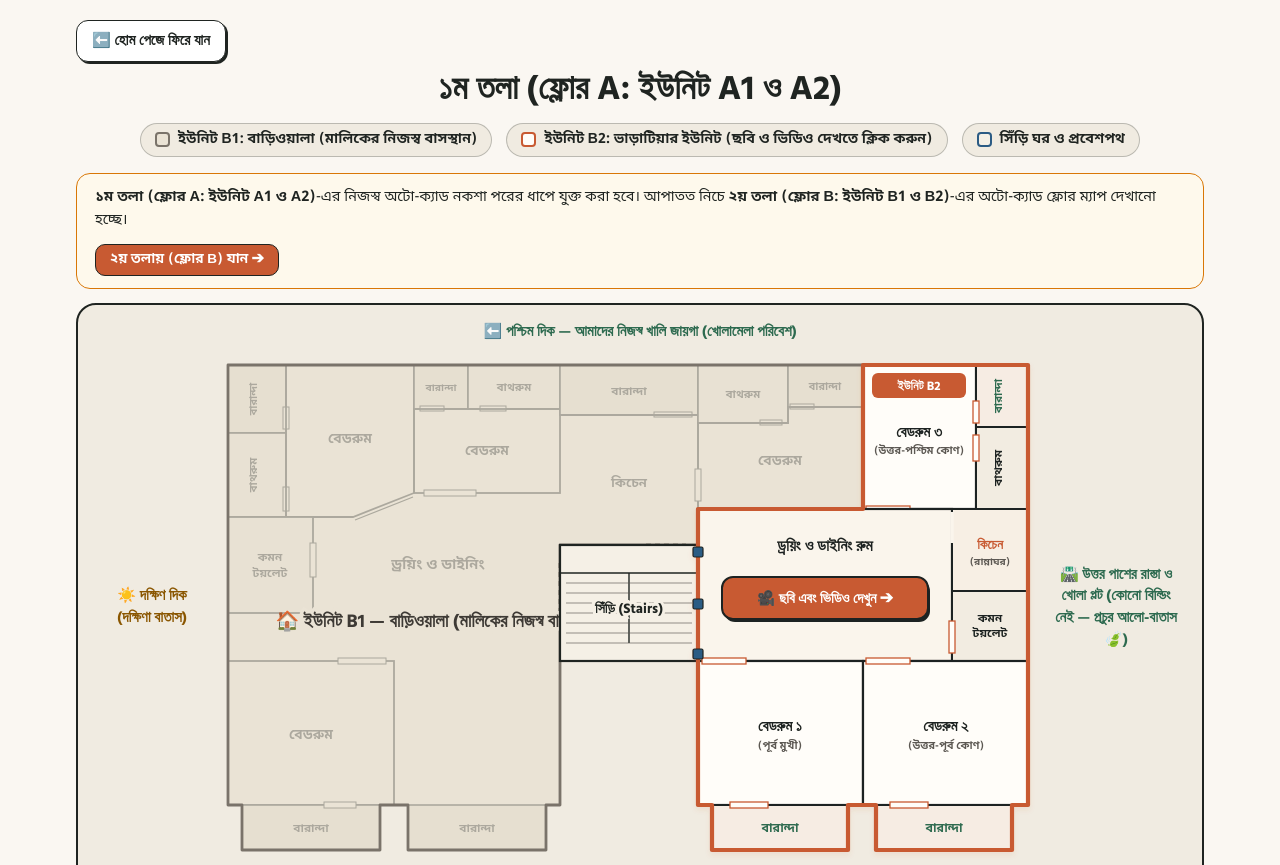
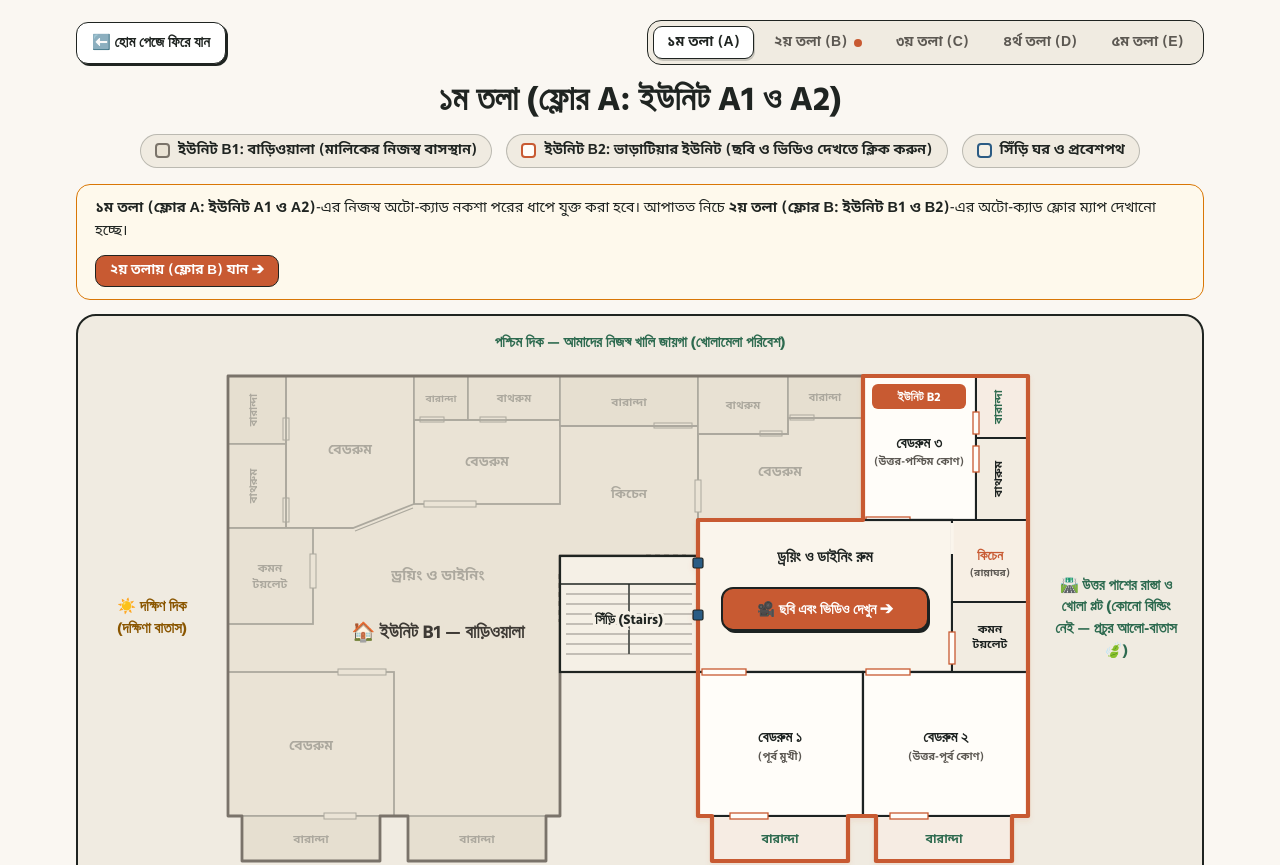
Before and after one commit to ASHFOX474/Building-rental, a React (Vite) app in the folder client/: page /floor/1 in a window 1280 px wide. Shown: the top 865 px of the page. Built offline with nearby package versions, Linux system fonts and the light colour scheme; a web font is replaced by a local one.

Commit message:
Restore top floor switcher bar on FloorMapPage

```diff
--- a/client/src/components/floormap/FloorBBlueprint.jsx
+++ b/client/src/components/floormap/FloorBBlueprint.jsx
@@ -199,7 +199,7 @@ export default function FloorBBlueprint({ floor }) {
               fontWeight="700"
               fontFamily="var(--font-heading)"
             >
-              🏠 ইউনিট B1 — বাড়িওয়ালা (মালিকের নিজস্ব বাসভবন)
+              🏠 ইউনিট B1 — বাড়িওয়ালা
             </text>
           </g>
         </g>
@@ -392,7 +392,6 @@ export default function FloorBBlueprint({ floor }) {
           <g fill="#2B5B84" stroke="#1F2421" strokeWidth="1.2">
             <rect x="565" y="242" width="10" height="10" rx="1.5" />
             <rect x="565" y="294" width="10" height="10" rx="1.5" />
-            <rect x="565" y="344" width="10" height="10" rx="1.5" />
           </g>
 
           {/* --- CRISP BANGLA ROOM LABELS INSIDE B2 --- */}
--- a/client/src/components/floormap/floormap.css
+++ b/client/src/components/floormap/floormap.css
@@ -19,8 +19,56 @@
 
 .fmap-header__nav {
   display: flex;
-  justify-content: flex-start;
-  margin-bottom: 6px;
+  flex-wrap: wrap;
+  align-items: center;
+  justify-content: space-between;
+  gap: 12px;
+  margin-bottom: 14px;
+}
+
+/* Top Floor Switcher Bar */
+.fmap-switcher {
+  display: inline-flex;
+  flex-wrap: wrap;
+  gap: 6px;
+  padding: 5px;
+  border: 1.5px solid var(--ink);
+  border-radius: 14px;
+  background: var(--surface-sand);
+}
+
+.fmap-switcher__btn {
+  display: inline-flex;
+  align-items: center;
+  gap: 6px;
+  padding: 6px 13px;
+  border: 1.5px solid transparent;
+  border-radius: 9px;
+  background: transparent;
+  color: var(--text-muted);
+  font: 600 14px var(--font-body);
+  cursor: pointer;
+  transition: all 0.15s;
+}
+
+.fmap-switcher__btn:hover {
+  color: var(--ink);
+  background: rgba(255, 255, 255, 0.65);
+}
+
+.fmap-switcher__btn--active {
+  background: var(--surface-white);
+  color: var(--ink);
+  border-color: var(--ink);
+  font-weight: 700;
+  box-shadow: 1px 2px 0 rgba(31, 36, 33, 0.2);
+}
+
+.fmap-switcher__dot {
+  width: 8px;
+  height: 8px;
+  border-radius: 50%;
+  background: var(--terracotta);
 }
 
 .fmap-back-btn {
--- a/client/src/data/mockBuilding.js
+++ b/client/src/data/mockBuilding.js
@@ -41,7 +41,7 @@ export const building = {
 
   // Surrounding environment context for the architectural floor map (Top = West)
   surroundings: {
-    westTopBn: '⬅️ পশ্চিম দিক — আমাদের নিজস্ব খালি জায়গা (খোলামেলা পরিবেশ)',
+    westTopBn: 'পশ্চিম দিক — আমাদের নিজস্ব খালি জায়গা (খোলামেলা পরিবেশ)',
     eastBottomBn: '🛣️ সামনের রাস্তা (পূর্ব দিক) — রাস্তার ওপারে ভবন',
     northRightBn: '🛣️ উত্তর পাশের রাস্তা ও খোলা প্লট (কোনো বিল্ডিং নেই — প্রচুর আলো-বাতাস 🍃)',
     southLeftBn: '☀️ দক্ষিণ দিক (দক্ষিণা বাতাস)',
--- a/client/src/pages/public/FloorMapPage.jsx
+++ b/client/src/pages/public/FloorMapPage.jsx
@@ -14,6 +14,11 @@ export default function FloorMapPage() {
   const { floorNumber } = useParams();
   const navigate = useNavigate();
 
+  const orderedFloors = floors
+    .filter((f) => f.isVisible !== false)
+    .slice()
+    .sort((a, b) => a.floorNumber - b.floorNumber);
+
   const floorB = floors.find((f) => f.id === 'B') || floors[3];
   const currentFloor =
     floors.find((f) => String(f.floorNumber) === String(floorNumber)) || floorB;
@@ -22,12 +27,32 @@ export default function FloorMapPage() {
 
   return (
     <div className="fmap-page">
-      {/* Simplified Header & Legend */}
+      {/* Top Bar (Back Button + Floor Switcher), Title & 3-Pill Legend */}
       <header className="fmap-header">
         <div className="fmap-header__nav">
           <Link to="/" className="fmap-back-btn">
             ⬅️ হোম পেজে ফিরে যান
           </Link>
+
+          {/* Top Floor Switcher Bar */}
+          <nav className="fmap-switcher" aria-label="অন্যান্য তলার ফ্লোর ম্যাপ দেখুন">
+            {orderedFloors.map((f) => {
+              const isActive = f.id === currentFloor.id;
+              return (
+                <button
+                  key={f.id}
+                  type="button"
+                  onClick={() => navigate(`/floor/${f.floorNumber}`)}
+                  className={`fmap-switcher__btn ${isActive ? 'fmap-switcher__btn--active' : ''}`}
+                >
+                  {f.nameBn} ({f.id})
+                  {f.blueprintReady && (
+                    <span className="fmap-switcher__dot" title="অটো-ক্যাড নকশা প্রস্তুত" />
+                  )}
+                </button>
+              );
+            })}
+          </nav>
         </div>
 
         <h1 className="fmap-header__title">
```
